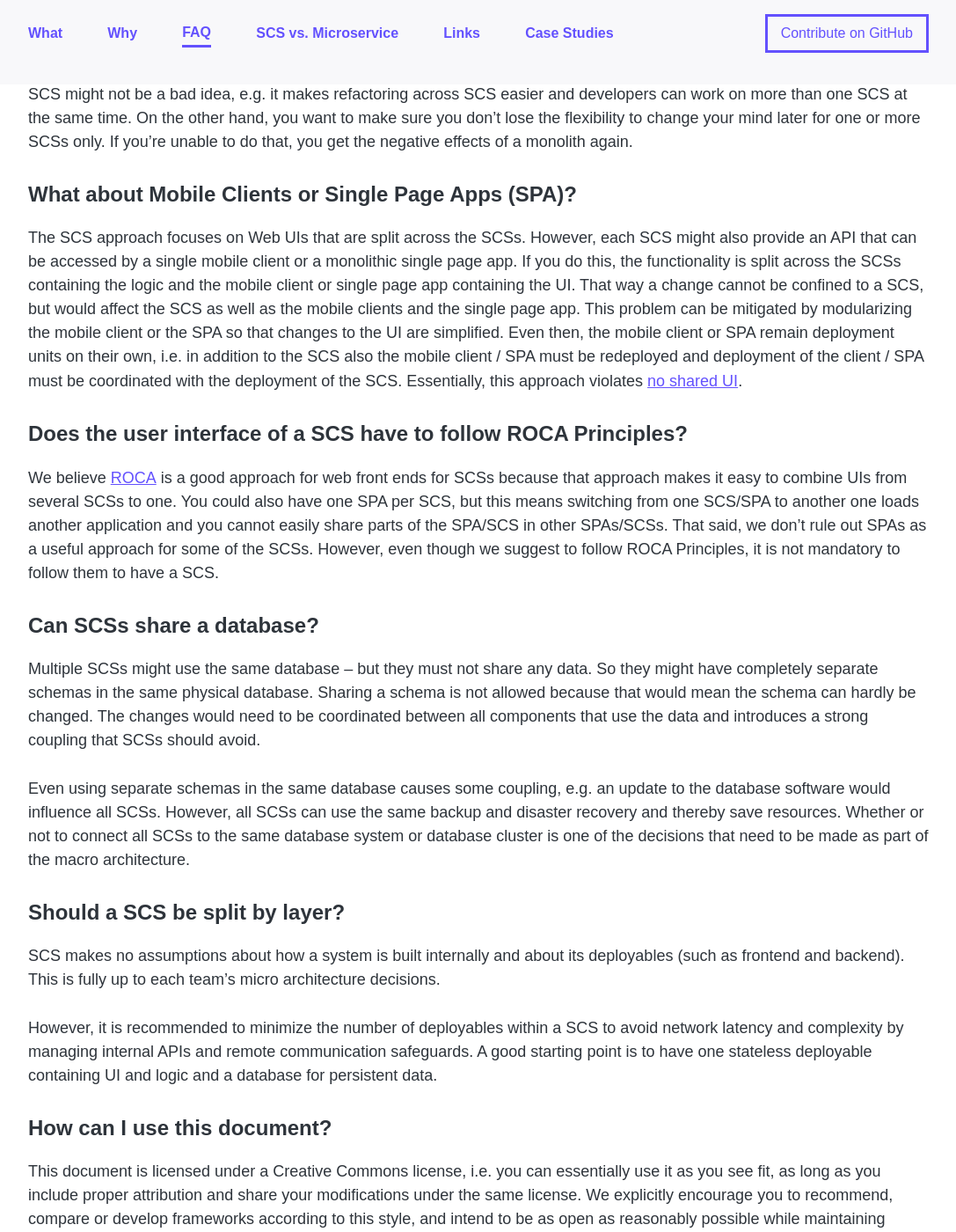
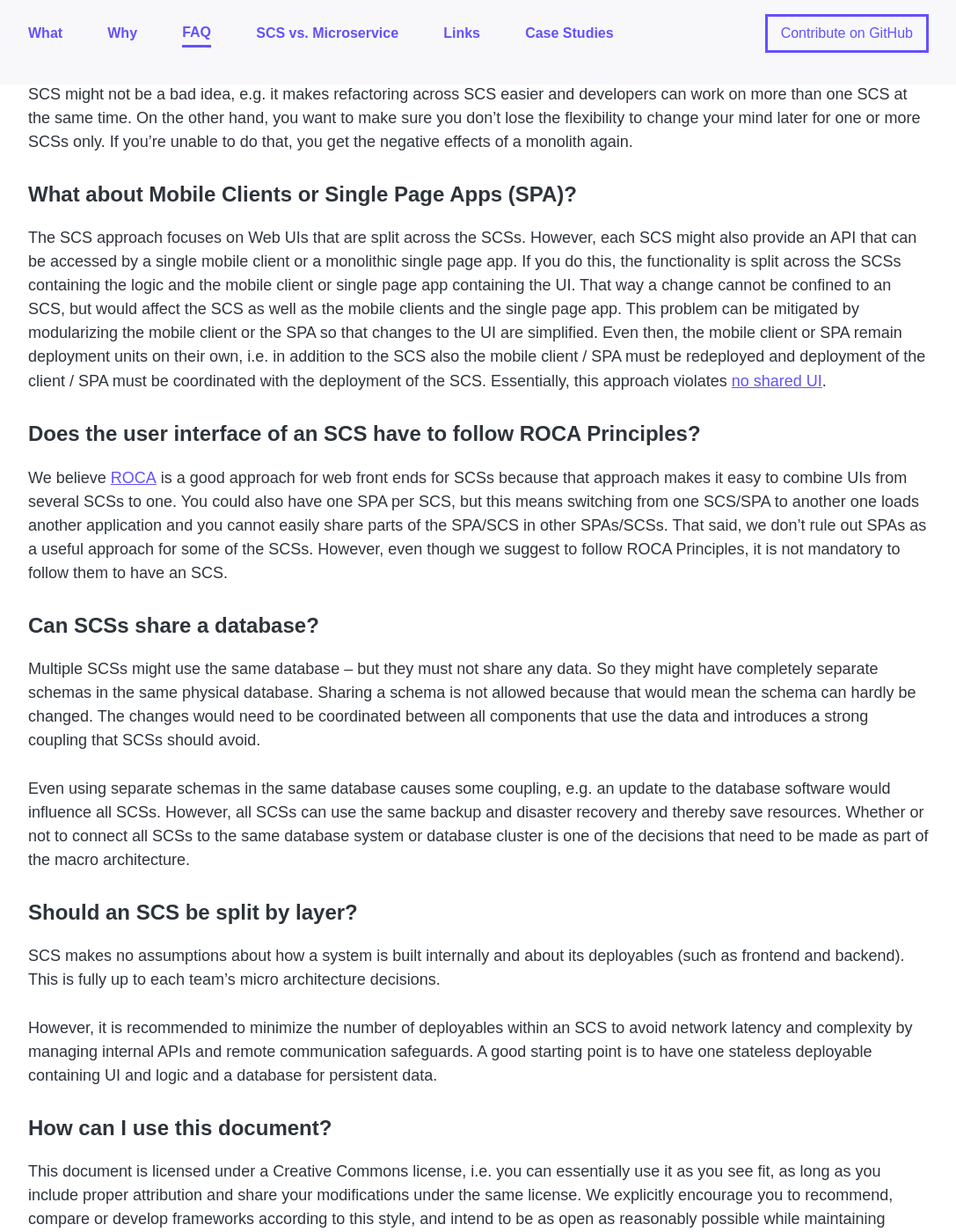
Before and after one commit to innoq/SCS, a Jekyll site: the page built from faq.md, in a window 1280 px wide and 1400 px high, scrolled down 1160 px. Shown: the whole window at 88% size, without its empty margins (96-1183 px from the left). Built offline with Jekyll 4.4.1, drawn with Linux system fonts in a browser that asks for light colours; some web fonts are replaced.

Commit message:
Revert indefinite article change

```diff
--- a/faq.md
+++ b/faq.md
@@ -69,7 +69,7 @@ The SCS approach focuses on Web UIs that are split across the SCSs. However, eac
 might also provide an API that can be accessed by a single mobile client
 or a monolithic single page app. If you do this, the functionality is split across
 the SCSs containing the logic and the mobile client or single page app
-containing the UI. That way a change cannot be confined to a SCS, but
+containing the UI. That way a change cannot be confined to an SCS, but
 would affect the SCS as well as the mobile clients and the single page
 app. This problem can be mitigated by modularizing the mobile client or the
 SPA so that changes to the UI are simplified. Even then, the mobile client or SPA
@@ -79,7 +79,7 @@ client / SPA must be coordinated with the deployment of the
 SCS. Essentially, this approach violates
 [no shared UI](/index.html#no-shared-ui).
 
-### Does the user interface of a SCS have to follow ROCA Principles?
+### Does the user interface of an SCS have to follow ROCA Principles?
 We believe [ROCA](http://roca-style.org) is a good approach for web
 front ends for SCSs because that approach makes it easy to combine UIs
 from several SCSs to one. You could also have one SPA per SCS, but
@@ -87,7 +87,7 @@ this means switching from one SCS/SPA to another one loads another
 application and you cannot easily share parts of the SPA/SCS in other
 SPAs/SCSs. That said, we don't rule out SPAs as a useful approach for some
 of the SCSs. However, even though we suggest to follow ROCA Principles,
-it is not mandatory to follow them to have a SCS.
+it is not mandatory to follow them to have an SCS.
 
 ### Can SCSs share a database?
 
@@ -105,14 +105,14 @@ and thereby save resources. Whether or not to connect all SCSs to the
 same database system or database cluster is one of the decisions that need
 to be made as part of the macro architecture.
 
-### Should a SCS be split by layer?
+### Should an SCS be split by layer?
 
 SCS makes no assumptions about how a system is built internally and
 about its deployables (such as frontend and backend).
 This is fully up to each team's micro architecture decisions.
 
 However, it is recommended to minimize the number of deployables within
-a SCS to avoid network latency and complexity by managing internal APIs and
+an SCS to avoid network latency and complexity by managing internal APIs and
 remote communication safeguards.
 A good starting point is to have one stateless deployable containing UI and logic
 and a database for persistent data.
```
